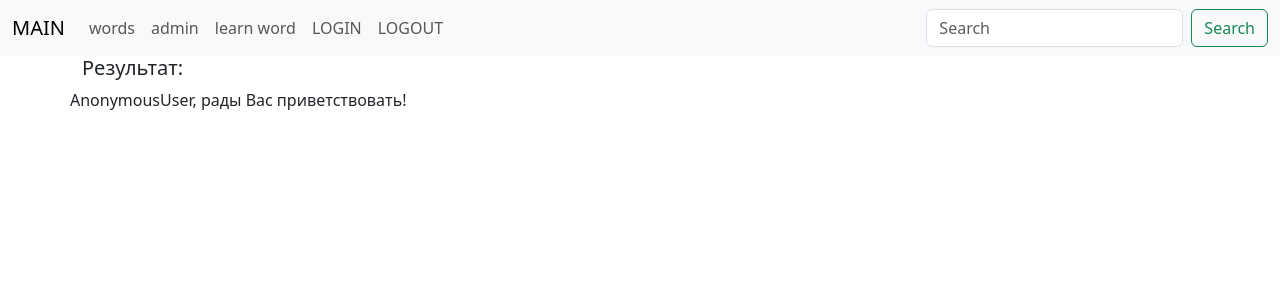
After one commit to EGORLAGNER/eng_dict_app, a Django app: page /accounts/profile/ in a window 1280 px wide. The commit adds this page. Shown: the top 300 px of the page. Run offline with Django 3.2, Linux system fonts and the light colour scheme.

Commit message:
добавлены User

```diff
--- a/config/settings.py
+++ b/config/settings.py
@@ -104,7 +104,8 @@ AUTH_PASSWORD_VALIDATORS = [
 # Internationalization
 # https://docs.djangoproject.com/en/3.2/topics/i18n/
 
-LANGUAGE_CODE = 'en-us'
+# LANGUAGE_CODE = 'en-us'
+LANGUAGE_CODE = 'ru-ru'
 
 TIME_ZONE = 'UTC'
 
--- a/core/models.py
+++ b/core/models.py
@@ -1,3 +1,4 @@
+from django.contrib.auth.models import User
 from django.db import models
 from django.utils.text import slugify
 
@@ -28,6 +29,7 @@ class Part(models.Model):
 class Word(models.Model):
     """Модель описывающая слова - англ. и рус. значения"""
 
+    user = models.ForeignKey(User, on_delete=models.CASCADE)
     eng = models.CharField(max_length=255)
     rus = models.CharField(max_length=255)
     description = models.CharField(max_length=255, null=True, blank=True)
--- /dev/null
+++ b/core/templates/core/hello_user.html
@@ -0,0 +1,6 @@
+{% extends 'base.html' %}
+
+{% block content %}
+    <h5>Результат:</h5>
+   {{ user }}, рады Вас приветствовать!
+{% endblock %}
--- a/core/urls.py
+++ b/core/urls.py
@@ -1,8 +1,13 @@
 from django.urls import path
-from core.views import Index, AllWords, LearnWords
+from core.views import Index, LearnWords, all_words, hello_user
+# from core.views import Index, AllWords, LearnWords, all_words
+from django.contrib.auth.views import LoginView, LogoutView
 
 urlpatterns = [
     path('', Index.as_view(), name='main_page_url'),
-    path('all_words/', AllWords.as_view(), name='all_words_url'),
+    path('all_words/', all_words, name='all_words_url'),
     path('learn_word/', LearnWords.as_view(), name='learn_word_url'),
+    path('login/', LoginView.as_view(), name='login'),
+    path('logout/', LogoutView.as_view(), name='logout'),
+    path('accounts/profile/', hello_user, name='hello_user_url'),
 ]
--- a/core/views.py
+++ b/core/views.py
@@ -1,10 +1,9 @@
+from django.contrib.auth.decorators import login_required
 from django.shortcuts import render
 from django.views.generic import View
 
 from core.models import *
 from core.services.learn_words import learn_words
-
-
 
 
 class Index(View):
@@ -16,23 +15,36 @@ class Index(View):
         return render(request, 'core/main_page.html', context)
 
 
-class AllWords(View):
-    """Показывает все слова имеющиеся в базе данных"""
+# class AllWords(View):
+#     """Показывает все слова имеющиеся в базе данных"""
+#
+#     def get(self, request):
+#         search_query = request.GET.get('search', '')
+#         if search_query:
+#             word = Word.objects.filter(eng__icontains=search_query)
+#         else:
+#             word = Word.objects.all()
+#         context = {'words': word}
+#
+#         return render(request, 'core/all_words.html', context)
 
-    def get(self, request):
-        search_query = request.GET.get('search', '')
-        if search_query:
-            word = Word.objects.filter(eng__icontains=search_query)
-        else:
-            word = Word.objects.all()
-        context = {'words': word}
+@login_required
+def all_words(request):
+    word = Word.objects.filter(user=request.user)
+    print(request)
+    return render(request, 'core/all_words.html', {'words': word})
 
-        return render(request, 'core/all_words.html', context)
+
+def hello_user(request):
+    user = request.user
+    print(request)
+    return render(request, 'core/hello_user.html', {'user': user})
 
 
 class LearnWords(View):
     """Изучение слов"""
 
+    @login_required
     def get(self, request):
         question, correct_answer, all_answers = learn_words()
         request.session['correct_answer'] = correct_answer
--- a/templates/base.html
+++ b/templates/base.html
@@ -32,6 +32,12 @@
                 <li class="nav-item">
                     <a class="nav-link" href="{% url 'learn_word_url' %}">learn word</a>
                 </li>
+                <li class="nav-item">
+                    <a class="nav-link" href="{% url 'login' %}">LOGIN</a>
+                </li>
+                <li class="nav-item">
+                    <a class="nav-link" href="{% url 'logout' %}">LOGOUT</a>
+                </li>
             </ul>
             <form class="d-flex" role="search" action="{% url 'all_words_url' %}">
                 <input class="form-control me-2" type="search" placeholder="Search" aria-label="Search" name="search">
```
Also changed, not shown: core/templates/registration/login.html (added, +15 -0 lines), core/migrations/0001_initial.py, core/migrations/0002_auto_20230926_1956.py (deleted), core/migrations/0003_auto_20230926_2003.py (deleted), core/migrations/0004_alter_word_part.py (deleted), core/migrations/0005_alter_word_part.py (deleted), core/migrations/0006_alter_word_part.py (deleted), core/migrations/0007_auto_20231003_1207.py (deleted), db.sqlite3 (deleted), 1 other file.
